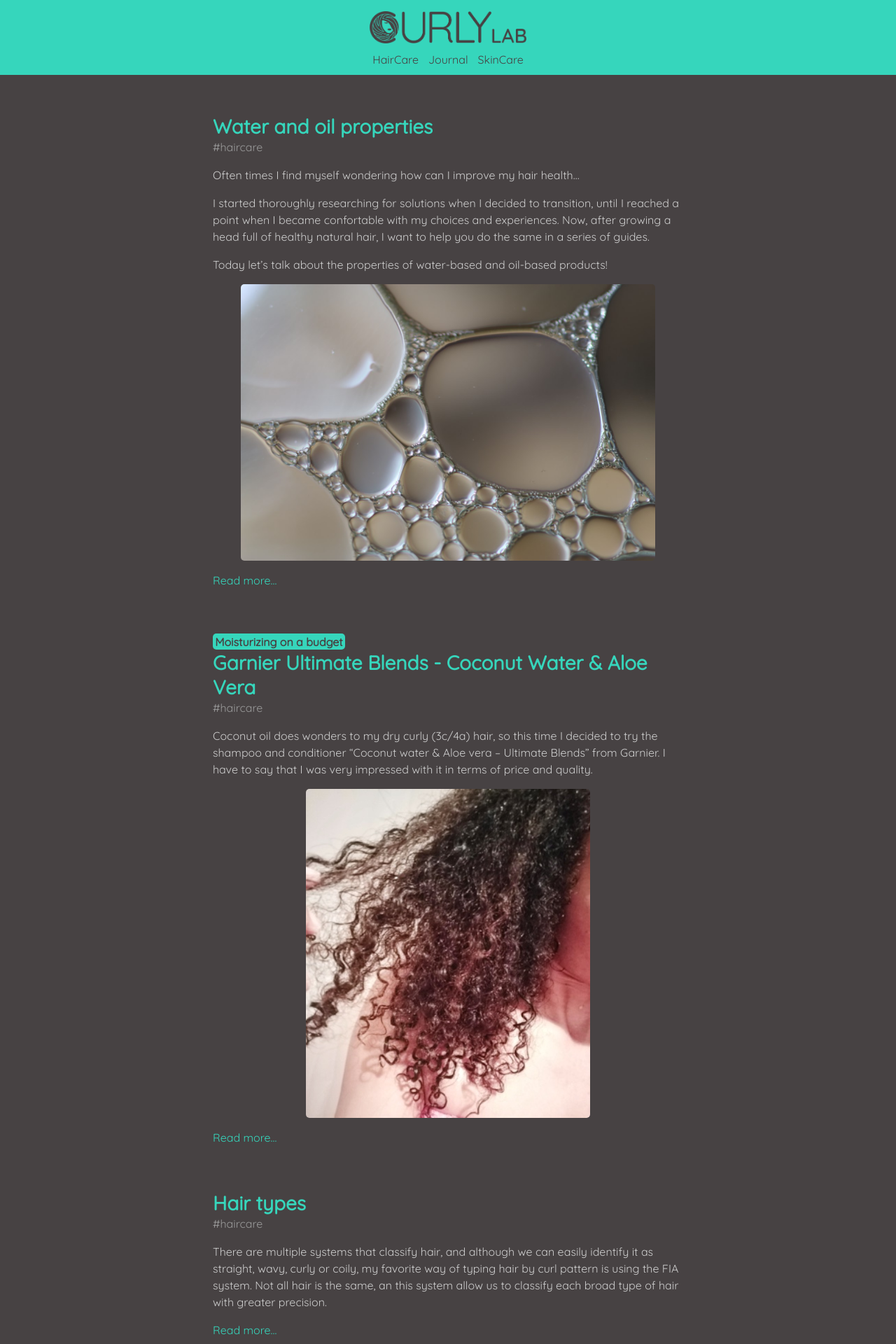
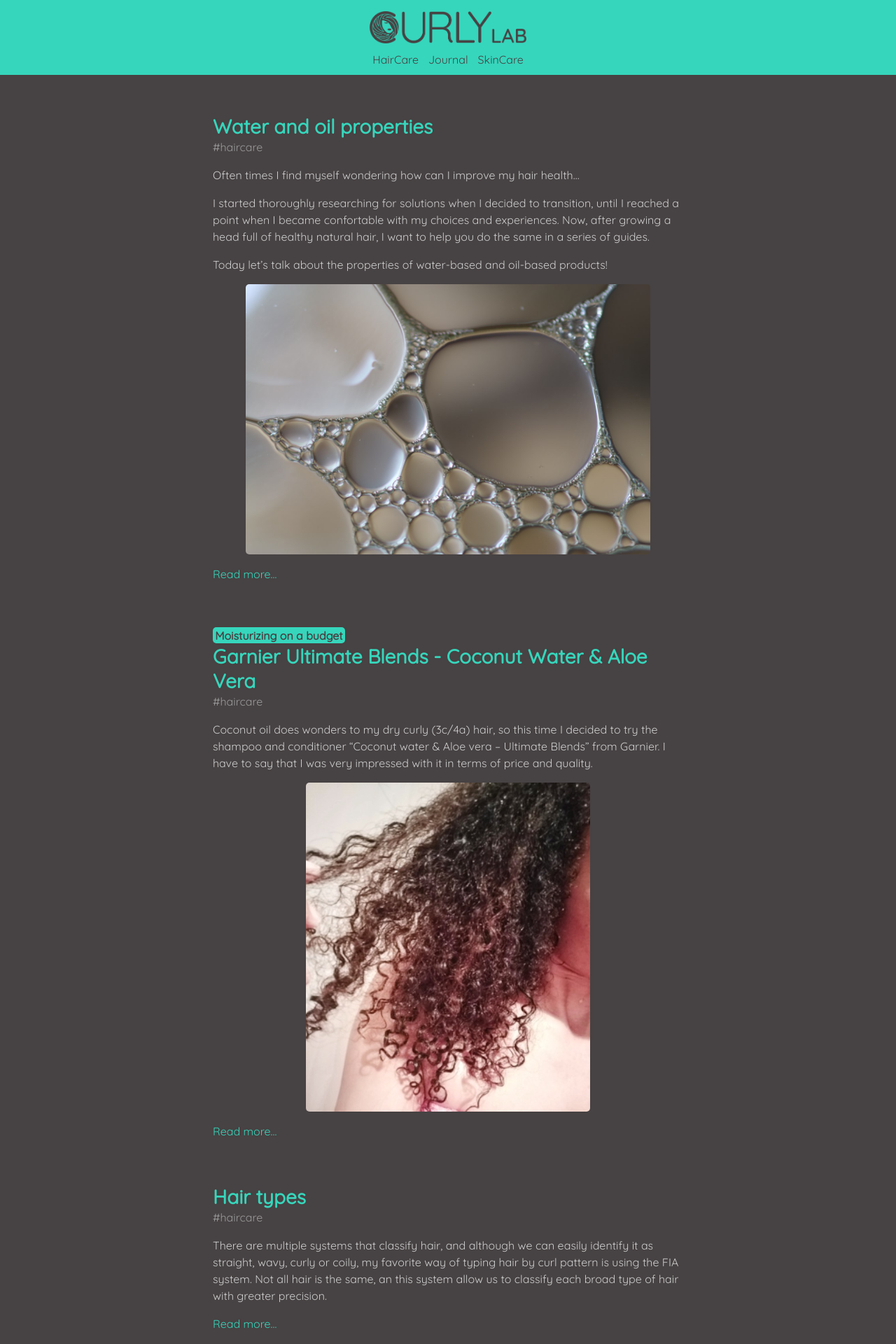
Before and after one commit to curlylab/curlylab.github.io, a Jekyll site: the page built from index.html, in a window 1280 px wide. Shown: the top 1920 px of the page at 70% size. Built offline with Jekyll 4.4.1, drawn with Linux system fonts in a browser that asks for light colours; the list of posts is cut into pages by our own code.

Commit message:
Update poole.css

```diff
--- a/public/css/poole.css
+++ b/public/css/poole.css
@@ -211,7 +211,7 @@
 }
 
 img {
-  max-width: 88%; /* 92% */
+  max-width: 86%; /* 92% */
   /*max-width: 36rem; nao redimensionava*/
   height: auto;
   display: block;
@@ -275,7 +275,7 @@
  */
 
 .container {
-  max-width: 42rem; /* 38rem */
+  max-width: 44rem; /* 38rem */
   padding-left:  1rem;
   padding-right: 1rem;
   margin-left:  auto;
```
